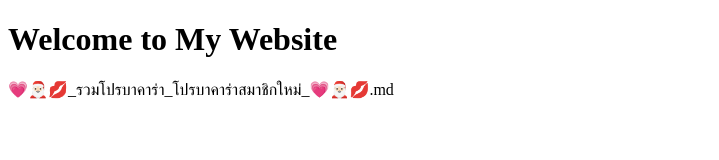
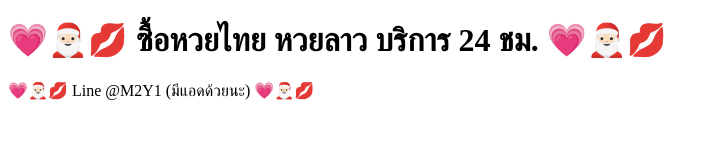
Before and after one commit to Mr-Doframingo/Lottery, a plain HTML site: page index.html in a window 1280 px wide. Shown: the whole page, without its empty margins (0-719 px from the left). Drawn offline with Linux system fonts and the light colour scheme.

Commit message:
Update index.html

```diff
--- a/index.html
+++ b/index.html
@@ -3,10 +3,10 @@
 <head>
     <meta charset="UTF-8">
     <meta name="viewport" content="width=device-width, initial-scale=1.0">
-    <title>My Website</title>
+    <title>ซื้อหวยไทย หวยลาว @M2Y1</title>
 </head>
 <body>
-    <h1>Welcome to My Website</h1>
-    <p>💗🎅🏻💋_รวมโปรบาคาร่า_โปรบาคาร่าสมาชิกใหม่_💗🎅🏻💋.md</p>
+    <h1>💗🎅🏻💋 ซื้อหวยไทย หวยลาว บริการ 24 ชม. 💗🎅🏻💋</h1>
+    <p>💗🎅🏻💋 Line @M2Y1 (มีแอดด้วยนะ) 💗🎅🏻💋</p>
 </body>
 </html>
```
